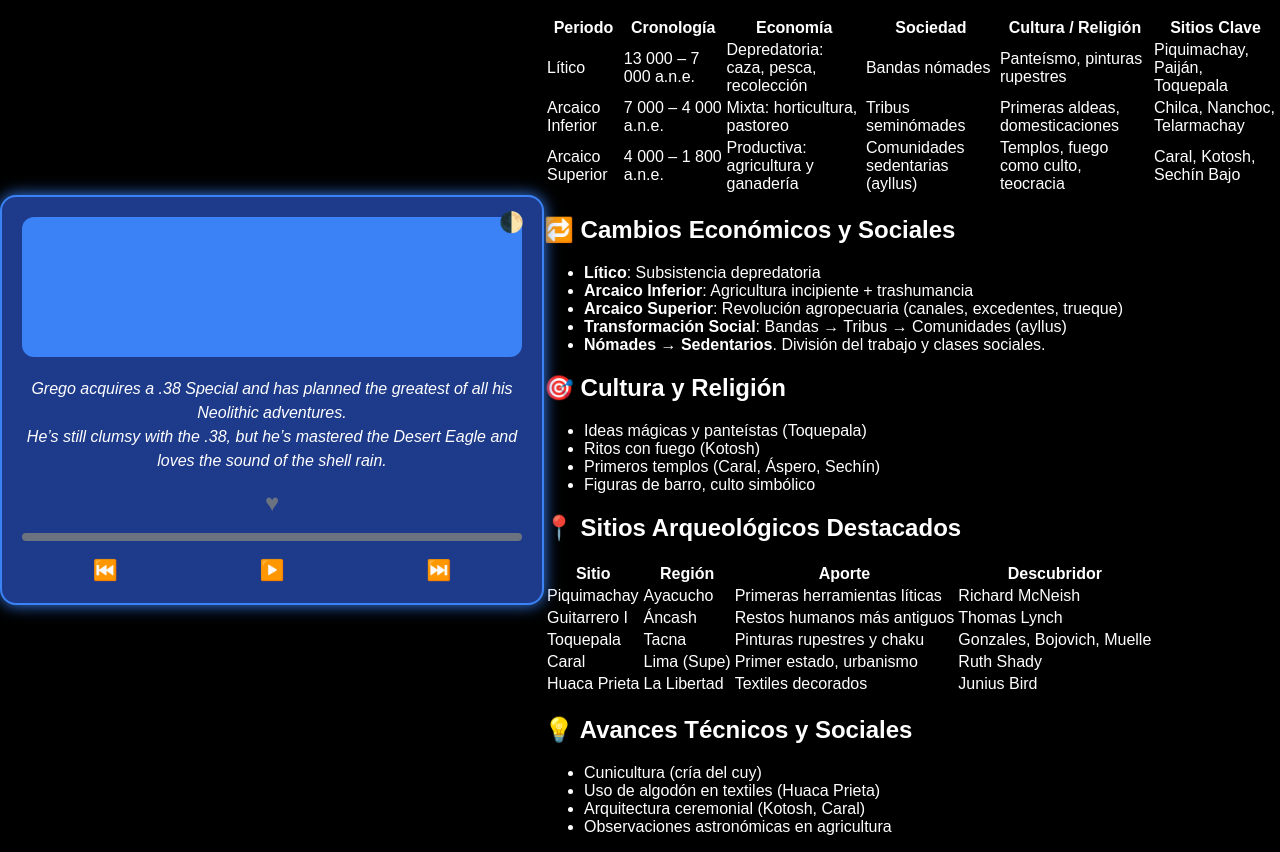
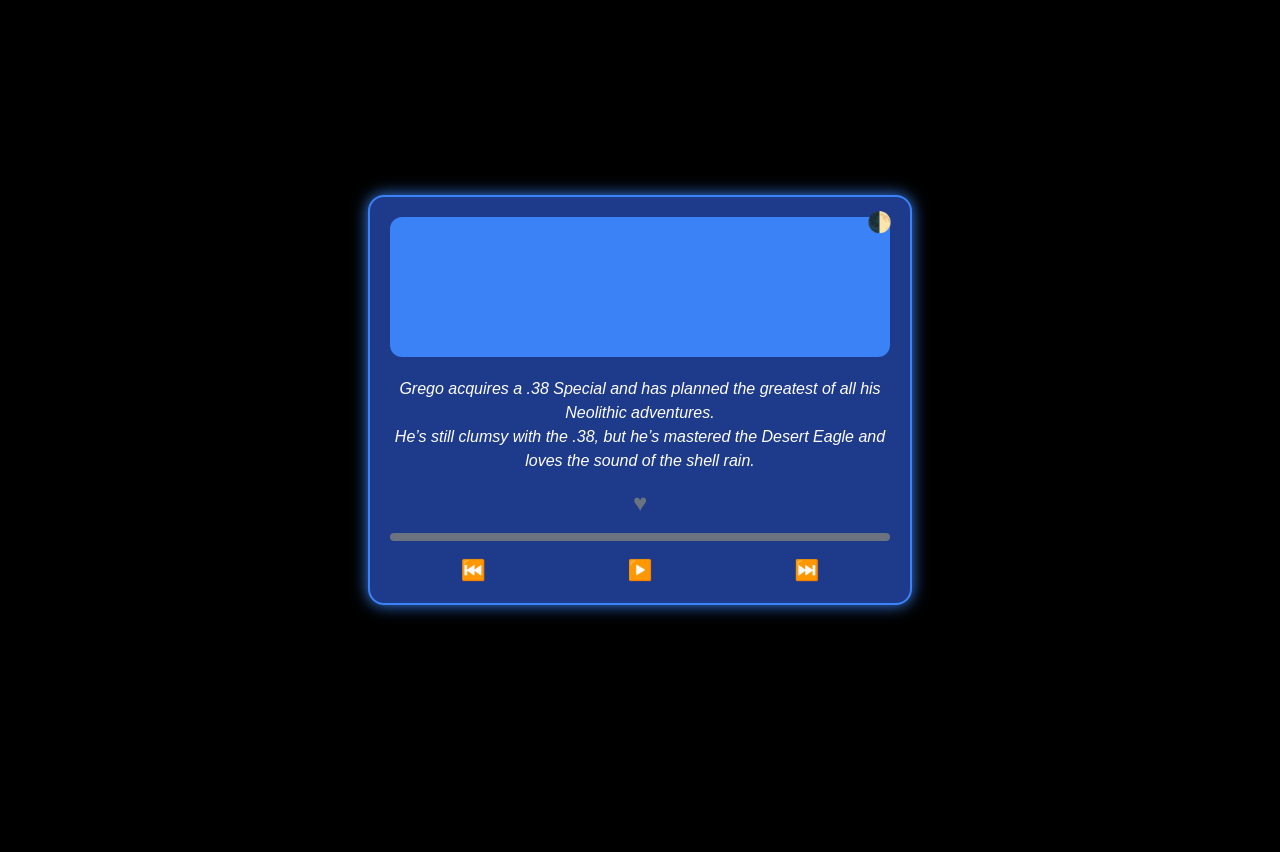
Before and after one commit to oninoDevie/re, a plain HTML site: page index.html in a window 1280 px wide. After the commit the page ends 800 px from the top, so only its background shows below. Drawn offline with Linux system fonts and the light colour scheme.

```diff
--- a/index.html
+++ b/index.html
@@ -29,105 +29,6 @@
 
 
 
-<div>
-
-
-    <h2>📘 Teoría: Periodo Lítico y Arcaico</h2>
-  <table>
-    <thead>
-      <tr>
-        <th>Periodo</th>
-        <th>Cronología</th>
-        <th>Economía</th>
-        <th>Sociedad</th>
-        <th>Cultura / Religión</th>
-        <th>Sitios Clave</th>
-      </tr>
-    </thead>
-    <tbody>
-      <tr>
-        <td>Lítico</td>
-        <td>13 000 – 7 000 a.n.e.</td>
-        <td>Depredatoria: caza, pesca, recolección</td>
-        <td>Bandas nómades</td>
-        <td>Panteísmo, pinturas rupestres</td>
-        <td>Piquimachay, Paiján, Toquepala</td>
-      </tr>
-      <tr>
-        <td>Arcaico Inferior</td>
-        <td>7 000 – 4 000 a.n.e.</td>
-        <td>Mixta: horticultura, pastoreo</td>
-        <td>Tribus seminómades</td>
-        <td>Primeras aldeas, domesticaciones</td>
-        <td>Chilca, Nanchoc, Telarmachay</td>
-      </tr>
-      <tr>
-        <td>Arcaico Superior</td>
-        <td>4 000 – 1 800 a.n.e.</td>
-        <td>Productiva: agricultura y ganadería</td>
-        <td>Comunidades sedentarias (ayllus)</td>
-        <td>Templos, fuego como culto, teocracia</td>
-        <td>Caral, Kotosh, Sechín Bajo</td>
-      </tr>
-    </tbody>
-  </table>
-
-  <h2>🔁 Cambios Económicos y Sociales</h2>
-  <ul>
-    <li><strong>Lítico</strong>: Subsistencia depredatoria</li>
-    <li><strong>Arcaico Inferior</strong>: Agricultura incipiente + trashumancia</li>
-    <li><strong>Arcaico Superior</strong>: Revolución agropecuaria (canales, excedentes, trueque)</li>
-    <li><strong>Transformación Social</strong>: Bandas → Tribus → Comunidades (ayllus)</li>
-    <li><strong>Nómades → Sedentarios</strong>. División del trabajo y clases sociales.</li>
-  </ul>
-
-  <h2>🎯 Cultura y Religión</h2>
-  <ul>
-    <li>Ideas mágicas y panteístas (Toquepala)</li>
-    <li>Ritos con fuego (Kotosh)</li>
-    <li>Primeros templos (Caral, Áspero, Sechín)</li>
-    <li>Figuras de barro, culto simbólico</li>
-  </ul>
-
-  <h2>📍 Sitios Arqueológicos Destacados</h2>
-  <table>
-    <thead>
-      <tr>
-        <th>Sitio</th>
-        <th>Región</th>
-        <th>Aporte</th>
-        <th>Descubridor</th>
-      </tr>
-    </thead>
-    <tbody>
-      <tr><td>Piquimachay</td><td>Ayacucho</td><td>Primeras herramientas líticas</td><td>Richard McNeish</td></tr>
-      <tr><td>Guitarrero I</td><td>Áncash</td><td>Restos humanos más antiguos</td><td>Thomas Lynch</td></tr>
-      <tr><td>Toquepala</td><td>Tacna</td><td>Pinturas rupestres y chaku</td><td>Gonzales, Bojovich, Muelle</td></tr>
-      <tr><td>Caral</td><td>Lima (Supe)</td><td>Primer estado, urbanismo</td><td>Ruth Shady</td></tr>
-      <tr><td>Huaca Prieta</td><td>La Libertad</td><td>Textiles decorados</td><td>Junius Bird</td></tr>
-    </tbody>
-  </table>
-
-  <h2>💡 Avances Técnicos y Sociales</h2>
-  <ul>
-    <li>Cunicultura (cría del cuy)</li>
-    <li>Uso de algodón en textiles (Huaca Prieta)</li>
-    <li>Arquitectura ceremonial (Kotosh, Caral)</li>
-    <li>Observaciones astronómicas en agricultura</li>
-  </ul>
-
-
-</div>
-
-
-
-
-
-
-
-
-
-
 
   <script src="script.js"></script>
 </body>
```
